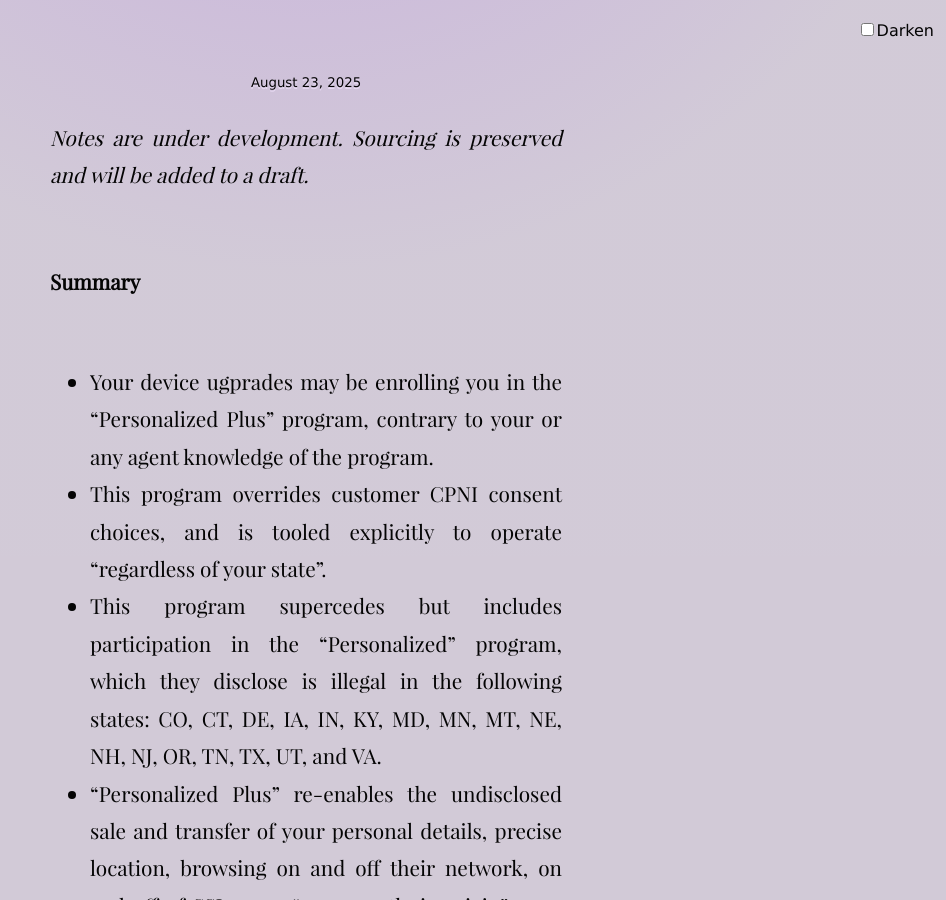
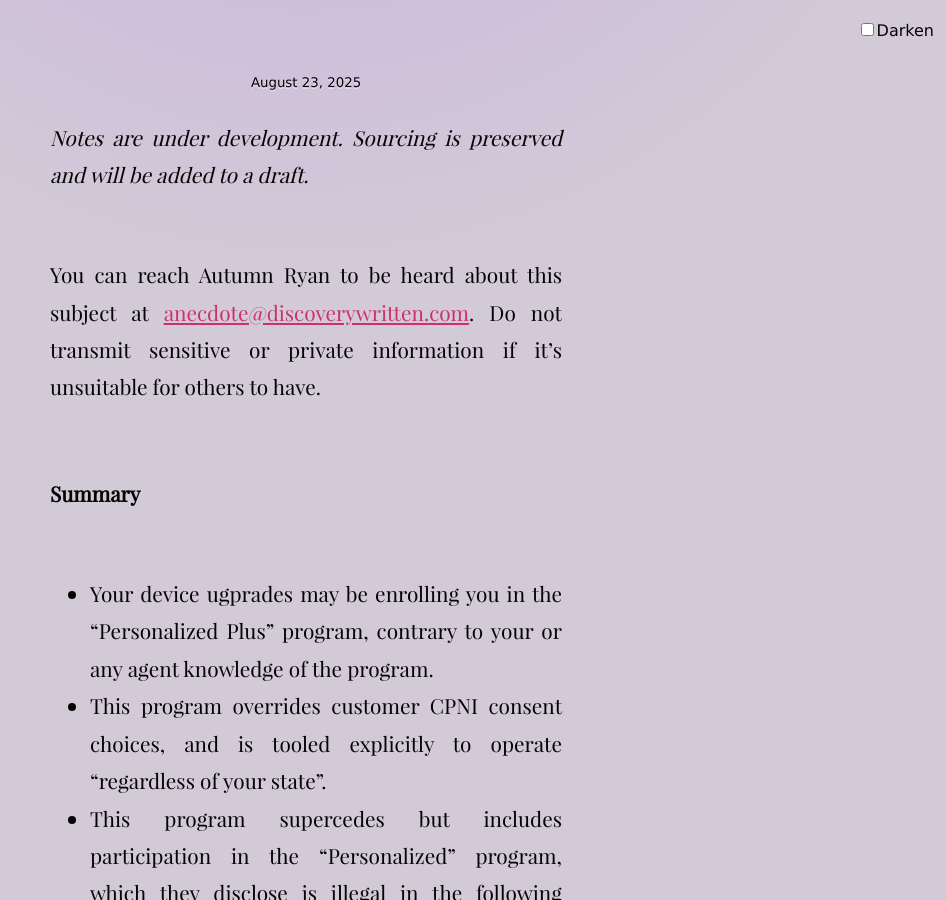
Before and after one commit to tiliv/antibody, a Jekyll site: the page built from docs/journal/autumn-ryan-Personalized-Plus/index.md, in a window 1280 px wide and 900 px high, scrolled down 554 px. Shown: the whole window, without its empty margins (334-1280 px from the left). Built offline with Jekyll 4.4.1, drawn with Linux system fonts in a browser that asks for light colours.

Commit message:
Add extra contact block since this is long

```diff
--- a/docs/journal/autumn-ryan-Personalized-Plus/index.md
+++ b/docs/journal/autumn-ryan-Personalized-Plus/index.md
@@ -14,6 +14,8 @@ index: true
 ---
 
 _Notes are under development. Sourcing is preserved and will be added to a draft._
+
+{% include contact/autumn-ryan.html subject=page.contact_subject %}
 
 #### Summary
 
```
